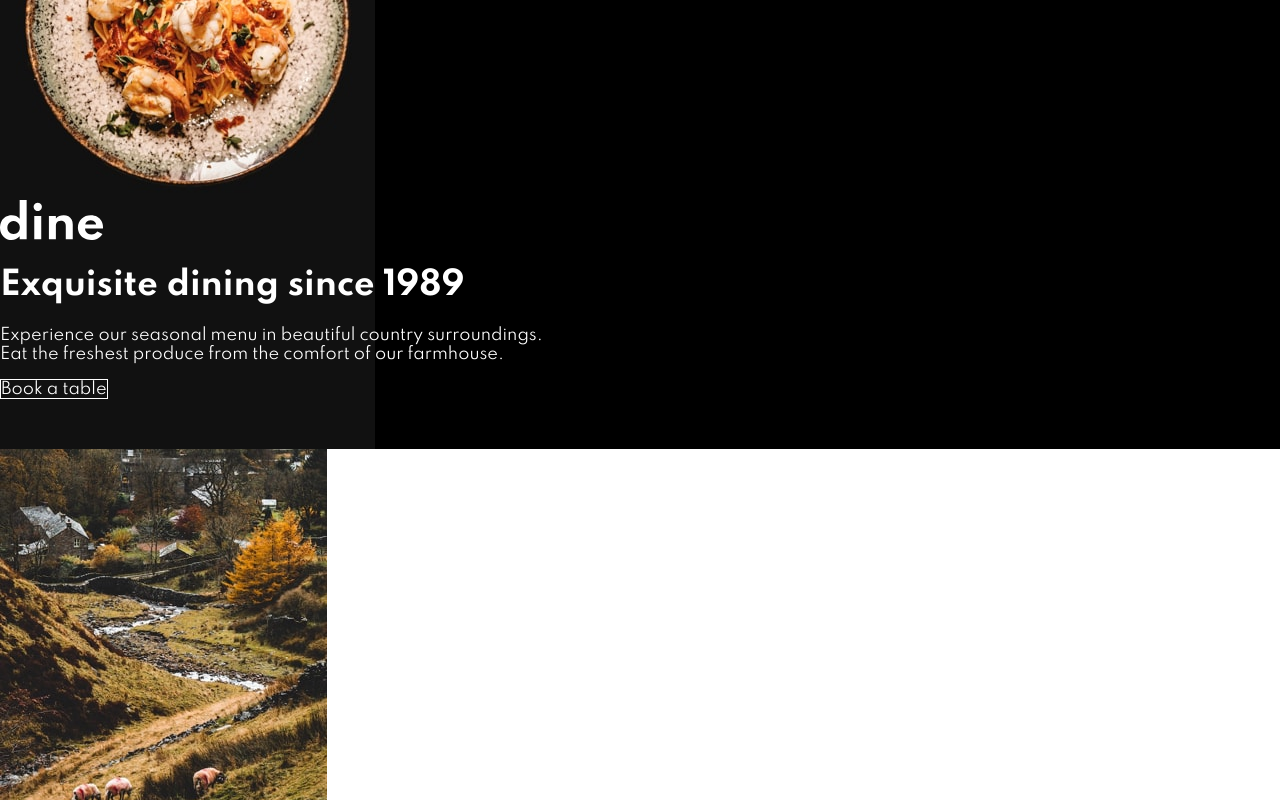
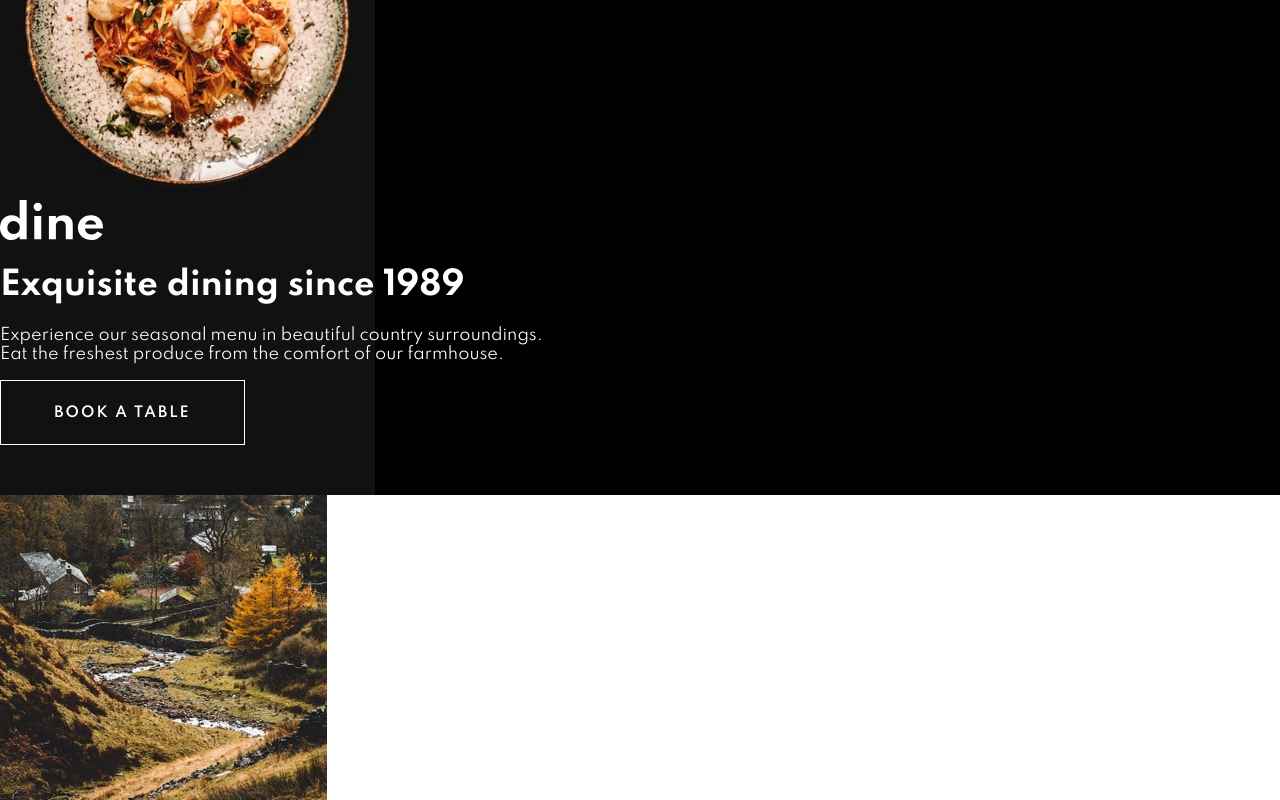
Before and after one commit to ann-dev/fem-dine-website, a Next.js app in the folder dine/: page / in a window 1280 px wide. Shown: the top 800 px of the page. Built offline with nearby package versions, Linux system fonts and the light colour scheme.

Commit message:
Cta & button components done

```diff
--- /dev/null
+++ b/dine/components/common/Button/index.js
@@ -0,0 +1,20 @@
+import styled from 'styled-components';
+import { COLORS } from 'constants/COLORS';
+
+export const Button = styled.button`
+  background-color: ${COLORS.codGray};
+  border: none;
+  color: white;
+  font-family: Spartan, sans-serif;
+  font-size: 14px;
+  font-weight: 600;
+  letter-spacing: 2px;
+  padding: 24px 0 22px;
+  text-transform: uppercase;
+  width: 245px;
+`;
+
+export const GhostButton = styled(Button)`
+  background-color: transparent;
+  border: 1px solid white;
+`;
--- /dev/null
+++ b/dine/components/homepage/Cta/index.js
@@ -0,0 +1,20 @@
+import Link from 'next/link';
+
+import { GhostButton } from 'components/common/Button';
+import { CtaWrapper, CtaHeading } from './styles';
+
+const Cta = () => (
+  <CtaWrapper
+    style={{
+      backgroundImage: "url('./images/homepage/ready-bg-mobile.jpg')",
+      backgroundRepeat: 'no-repeat'
+    }}
+  >
+    <CtaHeading>Ready to make a reservation?</CtaHeading>
+    <Link href="/booking">
+      <GhostButton ghost>Book a table</GhostButton>
+    </Link>
+  </CtaWrapper>
+);
+
+export default Cta;
--- /dev/null
+++ b/dine/components/homepage/Cta/styles.js
@@ -0,0 +1,20 @@
+import styled from 'styled-components';
+
+export const CtaWrapper = styled.div`
+  background-image: url('./images/homepage/ready-bg-mobile.jpg');
+  background-position: center;
+  background-size: cover;
+  color: white;
+  padding: 80px 30px;
+  text-align: center;
+  width: 100%;
+`;
+
+export const CtaHeading = styled.span`
+  display: inline-block;
+  font-size: 32px;
+  font-weight: 700;
+  letter-spacing: -0.4px;
+  line-height: 40px;
+  margin-bottom: 30px;
+`;
--- a/dine/components/shared/Footer/styles.js
+++ b/dine/components/shared/Footer/styles.js
@@ -15,7 +15,7 @@ export const ContactDetails = styled.div`
 
 export const ContactItem = styled.p`
   font-size: 14px;
-  font-weight: 300;
+  font-weight: 400;
   letter-spacing: 2px;
   line-height: 28px;
   text-transform: uppercase;
--- a/dine/pages/booking.js
+++ b/dine/pages/booking.js
@@ -1,7 +1,13 @@
+import Head from 'next/head';
 import Link from 'next/link';
 
 const Booking = () => (
   <div>
+    <Head>
+      <title>Booking | Frontend Mentor | Dine Website</title>
+      <link rel="icon" href="/favicon-32x32.png" />
+    </Head>
+
     <header
       style={{
         backgroundColor: 'black',
--- a/dine/pages/index.js
+++ b/dine/pages/index.js
@@ -1,22 +1,25 @@
-import Head from "next/head";
-import Link from "next/link";
+import Head from 'next/head';
+import Link from 'next/link';
+
+import Cta from 'components/homepage/Cta';
+import { Button, GhostButton } from 'components/common/Button';
 
 const Home = () => (
   <div>
     <Head>
-            <title>Frontend Mentor | Dine Website Challenge</title>
+      <title>Home | Frontend Mentor | Dine Website</title>
       <link rel="icon" href="/favicon-32x32.png" />
     </Head>
 
     <main>
       <header
         style={{
-                    backgroundColor: "black",
-                    color: "white",
+          backgroundColor: 'black',
+          color: 'white',
           backgroundImage: "url('./images/homepage/hero-bg-mobile.jpg')",
-                    backgroundRepeat: "no-repeat",
-                    paddingBottom: "50px",
-                    paddingTop: "200px",
+          backgroundRepeat: 'no-repeat',
+          paddingBottom: '50px',
+          paddingTop: '200px'
         }}
       >
         <Link href="/">
@@ -28,7 +31,7 @@ const Home = () => (
           <br /> Eat the freshest produce from the comfort of our farmhouse.
         </p>
         <Link href="/booking">
-                    <a style={{ border: "1px solid white" }}>Book a table</a>
+          <GhostButton>Book a table</GhostButton>
         </Link>
       </header>
 
@@ -39,8 +42,8 @@ const Home = () => (
         />
         <h3>Enjoyable place for all the family</h3>
         <p>
-                    Our relaxed surroundings make dining with us a great experience for everyone. We
-                    can even arrange a tour of the farm before your meal.
+          Our relaxed surroundings make dining with us a great experience for
+          everyone. We can even arrange a tour of the farm before your meal.
         </p>
       </div>
 
@@ -48,46 +51,48 @@ const Home = () => (
         <img src="./images/homepage/locally-sourced-mobile.jpg" />
         <h3>The most locally sourced food</h3>
         <p>
-                    All our ingredients come directly from our farm or local fishery. So you can be
-                    sure that you’re eating the freshest, most sustainable food.
+          All our ingredients come directly from our farm or local fishery. So
+          you can be sure that you’re eating the freshest, most sustainable
+          food.
         </p>
       </div>
 
       <div
         style={{
-                    backgroundColor: "black",
-                    color: "white",
-                    paddingBottom: "50px",
-                    paddingTop: "80px",
+          backgroundColor: 'black',
+          color: 'white',
+          paddingBottom: '50px',
+          paddingTop: '80px'
         }}
       >
         <h3>A few highlights from our menu</h3>
         <p>
-                    We cater for all dietary requirements, but here’s a glimpse at some of our
-                    diner’s favourites. Our menu is revamped every season.
+          We cater for all dietary requirements, but here’s a glimpse at some of
+          our diner’s favourites. Our menu is revamped every season.
         </p>
         <ul>
           <li>
             <img src="./images/homepage/salmon-mobile.jpg" />
             <h3>Seared Salmon</h3>
             <p>
-                            Fillet Our locally sourced salmon served with a refreshing buckwheat
-                            summer salad.
+              Fillet Our locally sourced salmon served with a refreshing
+              buckwheat summer salad.
             </p>
           </li>
           <li>
             <img src="./images/homepage/beef-mobile.jpg" />
             <h3>Rosemary Filet Mignon</h3>
             <p>
-                            Our prime beef served to your taste with a delicious choice of seasonal
-                            sides.
+              Our prime beef served to your taste with a delicious choice of
+              seasonal sides.
             </p>
           </li>
           <li>
             <img src="./images/homepage/chocolate-mobile.jpg" />
             <h3>Summer Fruit Chocolate Mousse</h3>
             <p>
-                            Creamy mousse combined with summer fruits and dark chocolate shavings.
+              Creamy mousse combined with summer fruits and dark chocolate
+              shavings.
             </p>
           </li>
         </ul>
@@ -98,31 +103,31 @@ const Home = () => (
           <img src="./images/homepage/family-gathering-mobile.jpg" />
           <h3>Family Gathering</h3>
           <p>
-                        We love catering for entire families. So please bring everyone along for a
-                        special meal with your loved ones. We’ll provide a memorable experience for
-                        all.
+            We love catering for entire families. So please bring everyone along
+            for a special meal with your loved ones. We’ll provide a memorable
+            experience for all.
           </p>
         </div>
         <div>
           <img src="./images/homepage/special-events-mobile.jpg" />
           <h3>Special Events</h3>
           <p>
-                        Whether it’s a romantic dinner or special date you’re celebrating with
-                        others we’ll look after you. We’ll be sure to mark your special date with an
-                        unforgettable meal.
+            Whether it’s a romantic dinner or special date you’re celebrating
+            with others we’ll look after you. We’ll be sure to mark your special
+            date with an unforgettable meal.
           </p>
         </div>
         <div>
           <img src="./images/homepage/social-events-mobile.jpg" />
           <h3>Social Events</h3>
           <p>
-                        Are you looking to have a larger social event? No problem! We’re more than
-                        happy to cater for big parties. We’ll work with you to make your event a hit
-                        with everyone.
+            Are you looking to have a larger social event? No problem! We’re
+            more than happy to cater for big parties. We’ll work with you to
+            make your event a hit with everyone.
           </p>
         </div>
         <Link href="/booking">
-                    <a>Book a table</a>
+          <Button>Book a table</Button>
         </Link>
         <ul>
           <li>Family Gathering</li>
@@ -130,17 +135,7 @@ const Home = () => (
           <li>Social Events</li>
         </ul>
       </div>
-            <div
-                style={{
-                    backgroundImage: "url('./images/homepage/hero-bg-mobile.jpg')",
-                    backgroundRepeat: "no-repeat",
-                }}
-            >
-                <h2>Ready to make a reservation?</h2>
-                <Link href="/booking">
-                    <a>Book a table</a>
-                </Link>
-            </div>
+      <Cta />
     </main>
   </div>
 );
--- a/dine/styles/globals.css
+++ b/dine/styles/globals.css
@@ -3,6 +3,14 @@ body {
   padding: 0;
   margin: 0;
   font-family: Spartan, sans-serif;
+  -webkit-font-smoothing: antialiased;
+  -moz-osx-font-smoothing: grayscale;
+}
+
+*,
+*:before,
+*:after {
+  box-sizing: inherit;
 }
 
 a {
```
Lines whose indentation alone changed are shown as unchanged.
